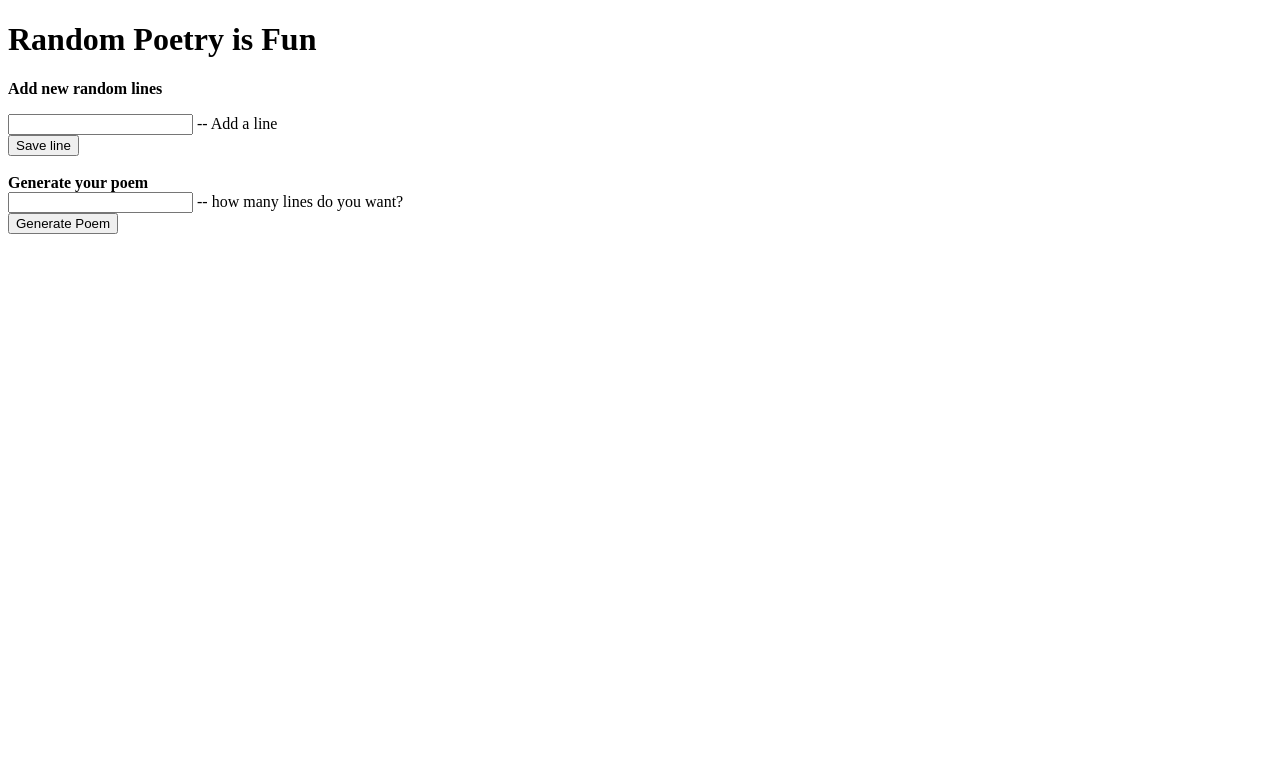
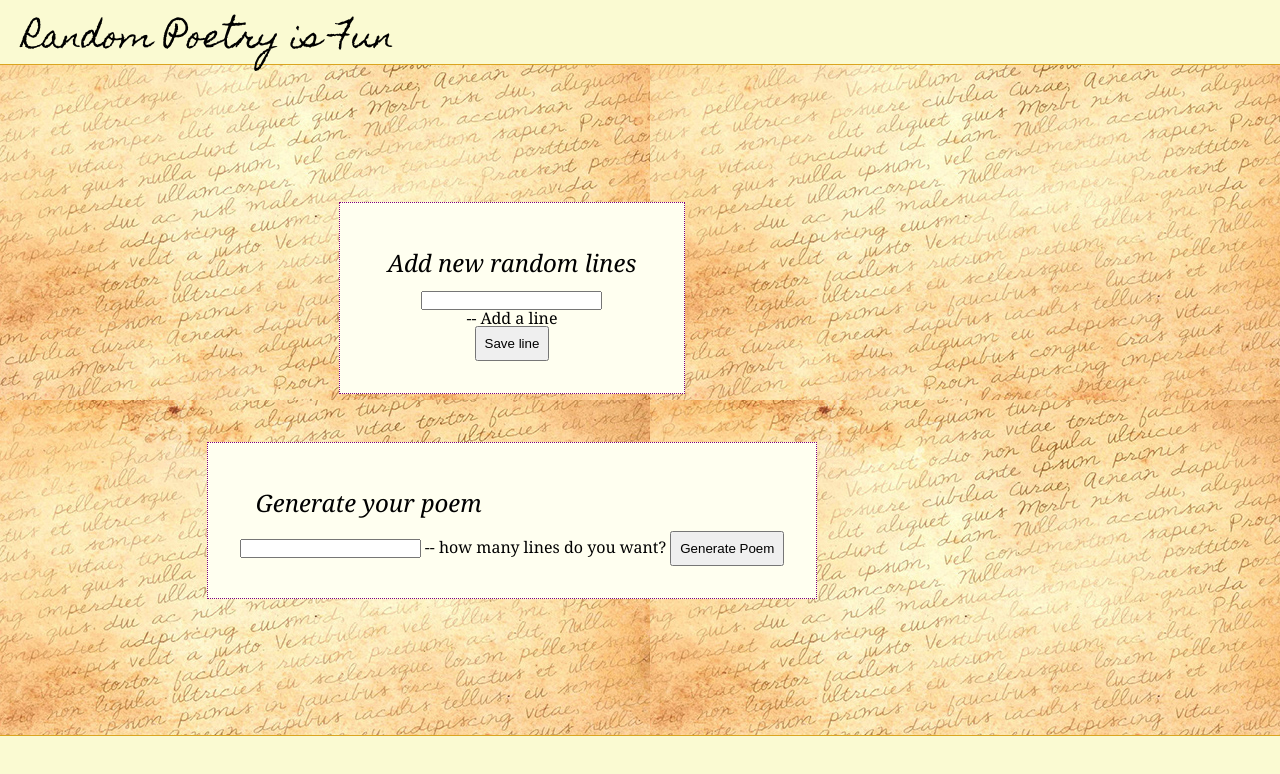
Before and after one commit to Corbineau/Poetry, a plain HTML site: page index.html in a window 1280 px wide. Both pictures are taken after typing "Sample" into the empty fields and a click on the button "Save line". Drawn offline with nearby package versions, Linux system fonts and the light colour scheme; a web font is replaced by a local one.

Commit message:
WIP: prettied up some, also making it a hair more functional

```diff
--- a/index.html
+++ b/index.html
@@ -4,65 +4,46 @@
 <head>
     <meta charset="UTF-8">
     <title>Poetry Generator</title>
+
+    <!-- Added a link to our external stylesheet-->
+    <link rel="stylesheet" href="resources/css/reset.css">
+    <link rel="stylesheet" href="resources/css/style.css">
+
+    <!--added a link to google fonts-->
+    <link href="https://fonts.googleapis.com/css?family=Averia+Serif+Libre:400,400i,700,700i|Homemade+Apple" rel="stylesheet">
 </head>
 
-<body>
+<body class="column">
+    <header>
 
         <h1>Random Poetry is Fun</h1>
 
-
-    <div>
-        <p>
-            <strong>Add new random lines</strong>
-        </p>
-        <input type="text" id="lineAdd">  -- Add a line</input> <br />
+    </header>
+    <div class="wrapper column center">
+        <div class="box column center" id="lineGen">
+            <h2>
+                Add new random lines
+            </h2>
+            <input type="text" id="lineAdd"> -- Add a line</input>
             <button onclick="storeLine()" id="lineBtn">Save line</button>
         </div>
-    <br />
+        <div class="box column center" id="poemGen">
             <div>
-        <strong>Generate your poem</strong> <br />
-        <input type="number" id="lineNumber"> -- how many lines do you want?</input> <br />
+                <h2>Generate your poem</h2>
+                <input type="number" id="lineNumber"> -- how many lines do you want?</input>
                 <button onclick="genPoem()" id="genPoem">Generate Poem</button>
             </div>
             <div id="poem" class="text">
 
             </div>
+        </div>
+    </div>
 
-    <script type="text/javascript">
+    <footer>
 
-        // sets up an empty array and an empty variable
-        var poemLines = [];
-        var lines;
-
-        function storeLine() {
-            var line = document.getElementById("lineAdd").value;
-            poemLines.push(line);
-            console.log(poemLines);
-            document.getElementById("lineAdd").value = " ";
-        }
-
-        //set changable html element
-
-        var myPoem = document.getElementById("poem");
-
-        // Generate the poem
-
-        function genPoem() {
-            //rewrite this later as an object constructor?
-            var thisPoem = [];
-            var lineNum = document.getElementById("lineNumber").value;
-            for (var i = 1; i <= lineNum; i++) {
-                var oneLine = poemLines[Math.floor(Math.random() * poemLines.length)];
-                var prettyLine = `${oneLine}<br />`
-                thisPoem.push(prettyLine)
-                console.log(oneLine);
-            }
-            myPoem.innerHTML = thisPoem;
-            document.getElementById("lineNumber").value = " ";
-        }
-
-
-    </script>
+    </footer>
+    <script src="https://cdnjs.cloudflare.com/ajax/libs/jquery/3.2.1/jquery.min.js"></script>
+    <script src="resources/js/js.js"> </script>
 
 </body>
 
--- /dev/null
+++ b/resources/css/reset.css
@@ -0,0 +1,48 @@
+/* http://meyerweb.com/eric/tools/css/reset/
+   v2.0 | 20110126
+   License: none (public domain)
+*/
+
+html, body, div, span, applet, object, iframe,
+h1, h2, h3, h4, h5, h6, p, blockquote, pre,
+a, abbr, acronym, address, big, cite, code,
+del, dfn, em, img, ins, kbd, q, s, samp,
+small, strike, strong, sub, sup, tt, var,
+b, u, i, center,
+dl, dt, dd, ol, ul, li,
+fieldset, form, label, legend,
+table, caption, tbody, tfoot, thead, tr, th, td,
+article, aside, canvas, details, embed,
+figure, figcaption, footer, header, hgroup,
+menu, nav, output, ruby, section, summary,
+time, mark, audio, video {
+	margin: 0;
+	padding: 0;
+	border: 0;
+	font-size: 100%;
+	font: inherit;
+	vertical-align: baseline;
+}
+/* HTML5 display-role reset for older browsers */
+article, aside, details, figcaption, figure,
+footer, header, hgroup, menu, nav, section {
+	display: block;
+}
+body {
+	line-height: 1;
+}
+ol, ul {
+	list-style: none;
+}
+blockquote, q {
+	quotes: none;
+}
+blockquote:before, blockquote:after,
+q:before, q:after {
+	content: '';
+	content: none;
+}
+table {
+	border-collapse: collapse;
+	border-spacing: 0;
+}
--- /dev/null
+++ b/resources/css/style.css
@@ -0,0 +1,84 @@
+* {
+    margin:0;
+    padding:0;
+}
+
+html, body {
+    min-height: 100vh;
+    font-family: 'Averia Serif Libre', Georgia, 'Times New Roman', Times, serif;
+}
+
+body {
+    background-color: ivory;
+    background-image: url(../images/script.jpg);
+}
+
+.column, .row {
+    display: flex;
+}
+
+.column {
+    justify-content: space-between;
+}
+
+.row {
+    flex-flow: row wrap;
+}
+
+.center {
+    align-items: center;
+    justify-content: center;
+}
+
+.column {
+    flex-flow: column;
+}
+
+header, footer {
+    background-color: lightgoldenrodyellow;
+    width: 100%;
+    height: 3rem;
+    padding: .5rem;
+}
+
+header {
+    border-bottom: 1px solid goldenrod;
+}
+
+footer {
+    border-top: 1px solid goldenrod;
+}
+
+h1 {
+    font-family: 'Homemade Apple', cursive;
+    font-size: 2rem;
+    padding: 1rem;
+
+}
+
+h2 {
+    font-style: italic;
+    font-size: 1.5rem;
+    padding: 1rem;
+}
+
+p {
+    line-height: .75rem;
+    padding: 1rem;
+}
+
+button {
+    padding: .5rem;
+}
+
+.wrapper {
+    width: 80%;
+
+}
+
+.box {
+    background-color: ivory;
+    padding: 2rem;
+    margin: 1.5rem;
+    border: 1px dotted purple;
+}
--- /dev/null
+++ b/resources/js/js.js
@@ -0,0 +1,30 @@
+        // sets up an empty array and an empty variable
+        var poemLines = [];
+        var lines;
+
+        function storeLine() {
+            var line = document.getElementById("lineAdd").value;
+            poemLines.push(line);
+            console.log(poemLines);
+            document.getElementById("lineAdd").value = " ";
+        }
+
+        //set changable html element
+
+        var myPoem = document.getElementById("poem");
+
+        // Generate the poem
+
+        function genPoem() {
+            //rewrite this later as an object constructor?
+            var thisPoem = [];
+            var lineNum = document.getElementById("lineNumber").value;
+            for (var i = 1; i <= lineNum; i++) {
+                var oneLine = poemLines[Math.floor(Math.random() * poemLines.length)];
+                var prettyLine = `${oneLine}<br />`
+                thisPoem.push(prettyLine)
+                console.log(oneLine);
+            }
+            myPoem.innerHTML = thisPoem.join(" ");
+            document.getElementById("lineNumber").value = " ";
+        }
```
Also changed, not shown: resources/images/script.jpg (added), resources/images/script2.jpg (added), 1 other file. Lines whose indentation alone changed are shown as unchanged.
